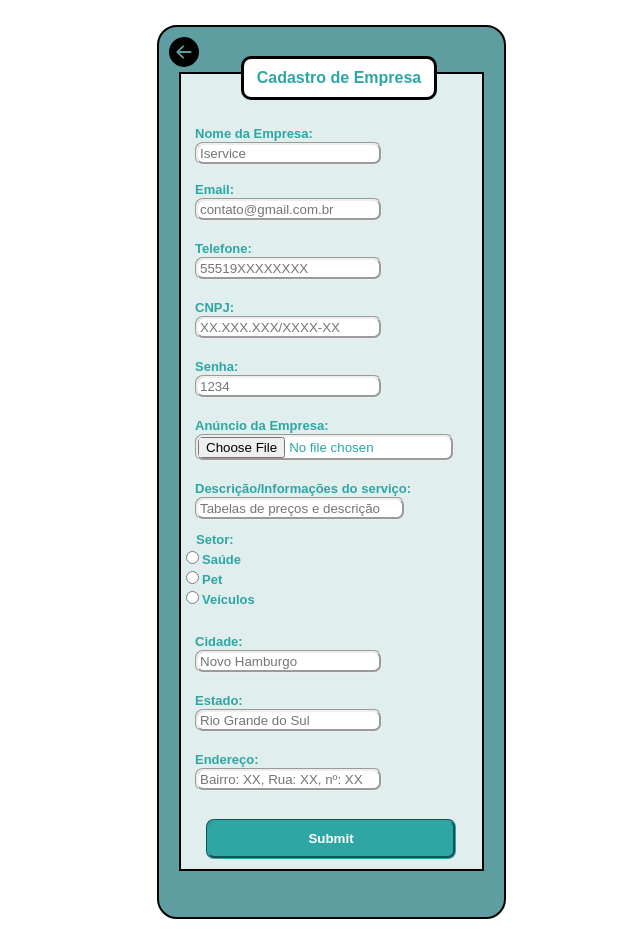
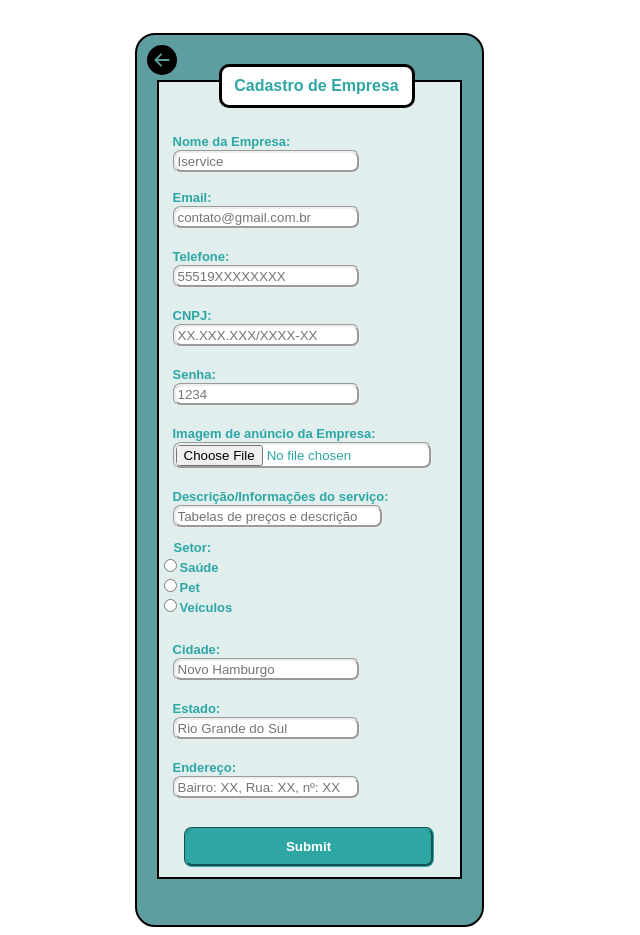
Before and after one commit to Guh-Sander/Iservice, a PHP site: page /Index_s/cadastro-empresa.html in a window 1280 px wide. Shown: the whole page, without its empty margins (331-971 px from the left). Run offline with PHP 8.4, Linux system fonts and the light colour scheme.

Commit message:
atualizado

```diff
--- a/Index_s/cadastro-cliente.html
+++ b/Index_s/cadastro-cliente.html
@@ -14,6 +14,7 @@
         </script>
     </head>
     <body>
+        <div class="container">
             <div id="background">
                 <img id="goBack" onclick="goBack()" src="../images/arrow.svg" width="30px" title="Voltar" alt="Voltar"/>
                 <form>
@@ -71,5 +72,6 @@
                     </div>
                 </form>
             </div>
+        </div>
     </body>
 </html>
--- a/Index_s/cadastro-empresa.html
+++ b/Index_s/cadastro-empresa.html
@@ -14,44 +14,45 @@
         </script>
     </head>
     <body>
+        <div class="container">
             <div id="background" style="height: 850px;">
                 <img id="goBack" onclick="goBack()" src="../images/arrow.svg" width="30px" title="Voltar" alt="Voltar"/>
-            <form method="post" action="../peagape.php" class="$row">
+                <form method="post" action="peagape.php">
                     <div id="home_screen">
                         <legend>Cadastro de Empresa</legend>
                         <br>
                         <fieldset class="information">
                             <label>Nome da Empresa: <br>
-                            <input type="text" id="name" name="name" placeholder="Iservice">
+                                <input type="text" id="name" name="name" placeholder="Iservice" required/>
                             </label>
                         </fieldset>
                         <fieldset class="contat">
                             <label>Email: <br>
-                            <input type="email" id="email" name="email" placeholder="contato@gmail.com.br"">
+                                <input type="email" id="email" name="email" placeholder="contato@gmail.com.br" required/>
                             </label>
                             <br><br>
                             <label>Telefone: <br>
-                            <input type="tel" id="tel" name="tel" placeholder="55519XXXXXXXX">
+                                <input type="tel" id="tel" name="tel" placeholder="55519XXXXXXXX" required/>
                             </label>
                             <br><br>
                             <label>CNPJ: <br>
-                            <input type="text" id="cnpj" name="cnpj" placeholder="XX.XXX.XXX/XXXX-XX">
+                                <input type="text" id="cnpj" name="cnpj" placeholder="XX.XXX.XXX/XXXX-XX" required/>
                             </label>
                             <br><br>
                             <label>Senha:<br>
-                            <input type="password" name="password" id="password" placeholder="1234">
+                                <input type="password" name="password" id="password" placeholder="1234" required/>
                             </label>
                             <br><br>
-                        <label>Anúncio da Empresa: <br>
-                            <input type="file" name="imagem" id="anuncio">
+                            <label>Imagem de anúncio da Empresa: <br>
+                                <input type="file" name="imagem" id="anuncio"/>
                             </label>
                             <br><br>
                             <label>Descrição/Informações do serviço: <br>
-                            <input type="text" name="informacao" id="informationService" placeholder="Tabelas de preços e descrição">
+                                <input type="text" name="information" id="information" placeholder="Tabelas de preços e descrição" style="width: 200px;" required/>
                             </label>
                         </fieldset>
                         <filedset class="information">
-                        <label id="ramo" class="information2" id>Setor:</label>
+                            <label id="ramo" class="information2" required>Setor:</label>
                                 <br>
                                 <label for="saude"><input class="radio" type="radio" id="saude" name="ramo" value="S"/>Saúde</label>
                                 <br>
@@ -62,15 +63,15 @@
                         </filedset>
                         <fieldset class="localization">
                             <label>Cidade: <br>
-                            <input type="text" id="cidade" name="cidade" placeholder="Novo Hamburgo">
+                                <input type="text" id="cidade" name="cidade" placeholder="Novo Hamburgo" required/>
                             </label>
                             <br><br>
                             <label>Estado: <br>
-                            <input type="text" id="estado" name="estado" placeholder="Rio Grande do Sul">
+                                <input type="text" id="estado" name="estado" placeholder="Rio Grande do Sul" required/>
                             </label>
                             <br><br>
                             <label>Endereço: <br>
-                            <input type="text" id="endereco" name="endereco" placeholder="Bairro: XX, Rua: XX, nº: XX">
+                                <input type="text" id="endereco" name="endereco" placeholder="Bairro: XX, Rua: XX, nº: XX" required/>
                             </label>
                             <br><br>
                         </fieldset>
@@ -78,5 +79,6 @@
                     </div>
                 </form>
             </div>
+        </div>
     </body>
 </html>
--- a/Index_s/login.html
+++ b/Index_s/login.html
@@ -14,6 +14,7 @@
         </script>
     </head>
     <body>
+        <div class="container">
             <div id="background">
                 <img id="goBack" onclick="goBack()" src="../images/arrow.svg" width="30px" title="Voltar" alt="Voltar"/>
                 <form>
@@ -41,5 +42,6 @@
                         </fieldset>
                 </form>
             </div>
+        </div>
     </body>
 </html>
--- a/Index_s/style-forms-cadastros.css
+++ b/Index_s/style-forms-cadastros.css
@@ -1,3 +1,9 @@
+.container {
+    display: flex;
+    flex-direction: row;
+    justify-content: center;
+}
+
 #goBack {
     position: absolute;
     margin-top: -10px;
@@ -15,7 +21,6 @@
     border: solid 2px #000;
     border-radius:  20px;
     padding: 20px;
-    margin-left: 480px;
     margin-top: 25px;
 }
 
@@ -72,10 +77,6 @@ input.radio:hover {
     cursor: pointer;
 }
 
-input#informationService {
-    width: 200px;
-}
-
 #date_nas {
     background-color: #fff;
     border-radius: 8px;
```
Also changed, not shown: Index_s/peagape.php (added, +15 -0 lines), Index_s/style-forms-login.css (+6 -1 lines), peagape.php (deleted, +0 -15 lines). Lines whose indentation alone changed are shown as unchanged.
